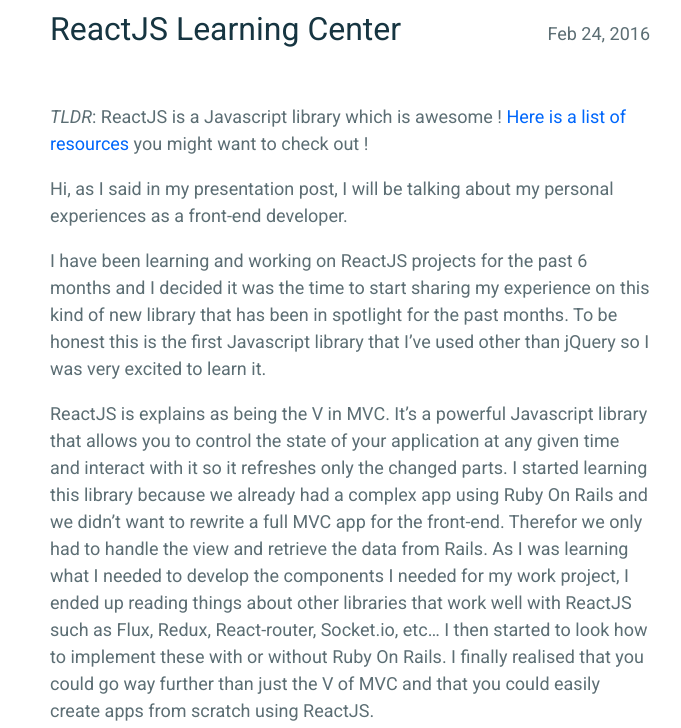
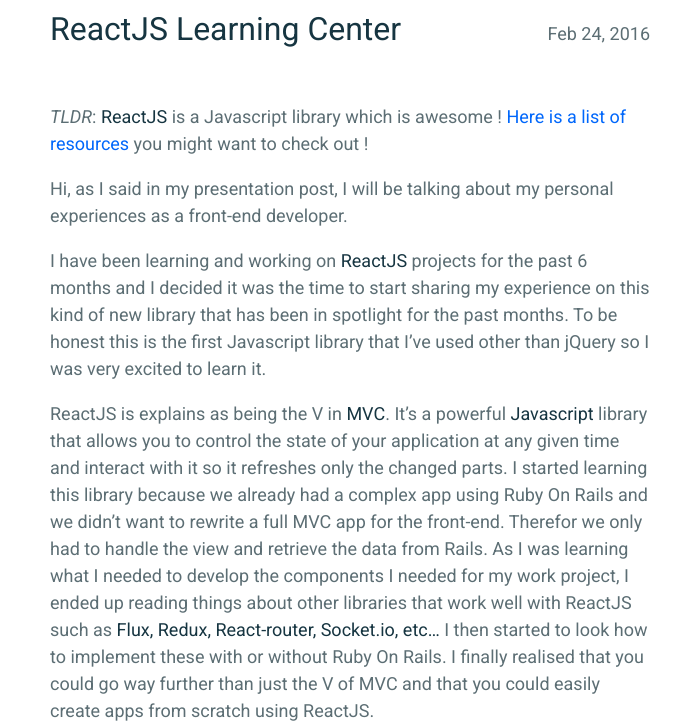
Before and after one commit to nicolasthy/nicolasthy.github.io, a Jekyll site: the page built from _posts/2016-02-24-react-learning-center.markdown, in a window 1280 px wide. Shown: the part 213-941 px from the top of the page, without its empty margins (290-971 px from the left). Built offline with Jekyll 4.4.1, drawn with Linux system fonts in a browser that asks for light colours.

```diff
--- a/_posts/2016-02-24-react-learning-center.markdown
+++ b/_posts/2016-02-24-react-learning-center.markdown
@@ -5,13 +5,13 @@ date:   2016-02-24 10:00:00 -0500
 categories: resources react.js
 tags: resources react.js redux rails
 ---
-_TLDR_: ReactJS is a Javascript library which is awesome ! [Here is a list of resources](#reactjs) you might want to check out !
+_TLDR_: **ReactJS** is a Javascript library which is awesome ! [Here is a list of resources](#reactjs) you might want to check out !
 
 Hi, as I said in my presentation post, I will be talking about my personal experiences as a front-end developer.
 
-I have been learning and working on ReactJS projects for the past 6 months and I decided it was the time to start sharing my experience on this kind of new library that has been in spotlight for the past months. To be honest this is the first Javascript library that I've used other than jQuery so I was very excited to learn it.
+I have been learning and working on **ReactJS** projects for the past 6 months and I decided it was the time to start sharing my experience on this kind of new library that has been in spotlight for the past months. To be honest this is the first Javascript library that I've used other than jQuery so I was very excited to learn it.
 
-ReactJS is explains as being the V in MVC. It's a powerful Javascript library that allows you to control the state of your application at any given time and interact with it so it refreshes only the changed parts. I started learning this library because we already had a complex app using Ruby On Rails and we didn't want to rewrite a full MVC app for the front-end. Therefor we only had to handle the view and retrieve the data from Rails. As I was learning what I needed to develop the components I needed for my work project, I ended up reading things about other libraries that work well with ReactJS such as Flux, Redux, React-router, Socket.io, etc... I then started to look how to implement these with or without Ruby On Rails. I finally realised that you could go way further than just the V of MVC and that you could easily create apps from scratch using ReactJS.
+ReactJS is explains as being the V in **MVC**. It's a powerful **Javascript** library that allows you to control the state of your application at any given time and interact with it so it refreshes only the changed parts. I started learning this library because we already had a complex app using Ruby On Rails and we didn't want to rewrite a full MVC app for the front-end. Therefor we only had to handle the view and retrieve the data from Rails. As I was learning what I needed to develop the components I needed for my work project, I ended up reading things about other libraries that work well with ReactJS such as **Flux, Redux, React-router, Socket.io, etc...** I then started to look how to implement these with or without Ruby On Rails. I finally realised that you could go way further than just the V of MVC and that you could easily create apps from scratch using ReactJS.
 
 At this point I decided to learn as much as possible about ReactJS so that I could build any app with it. I love this library and try to start all my projects with it.
 
```
